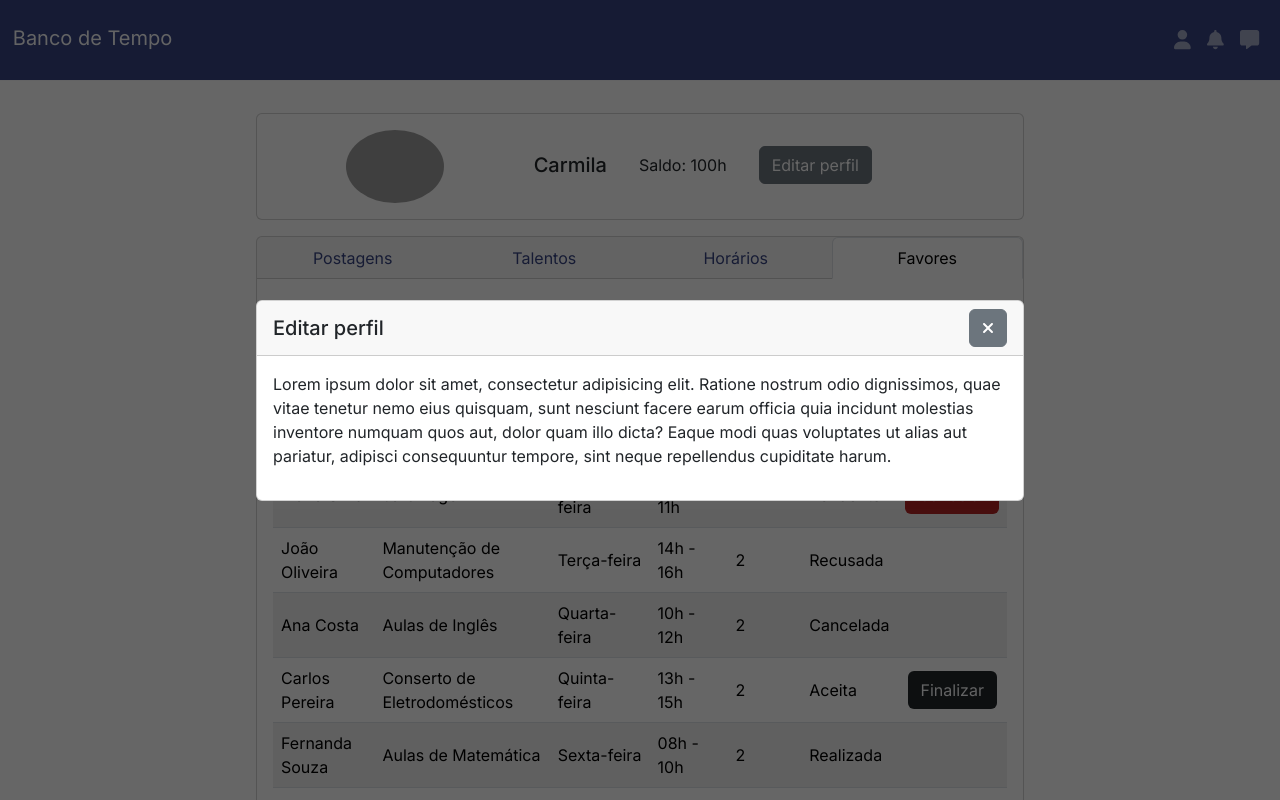
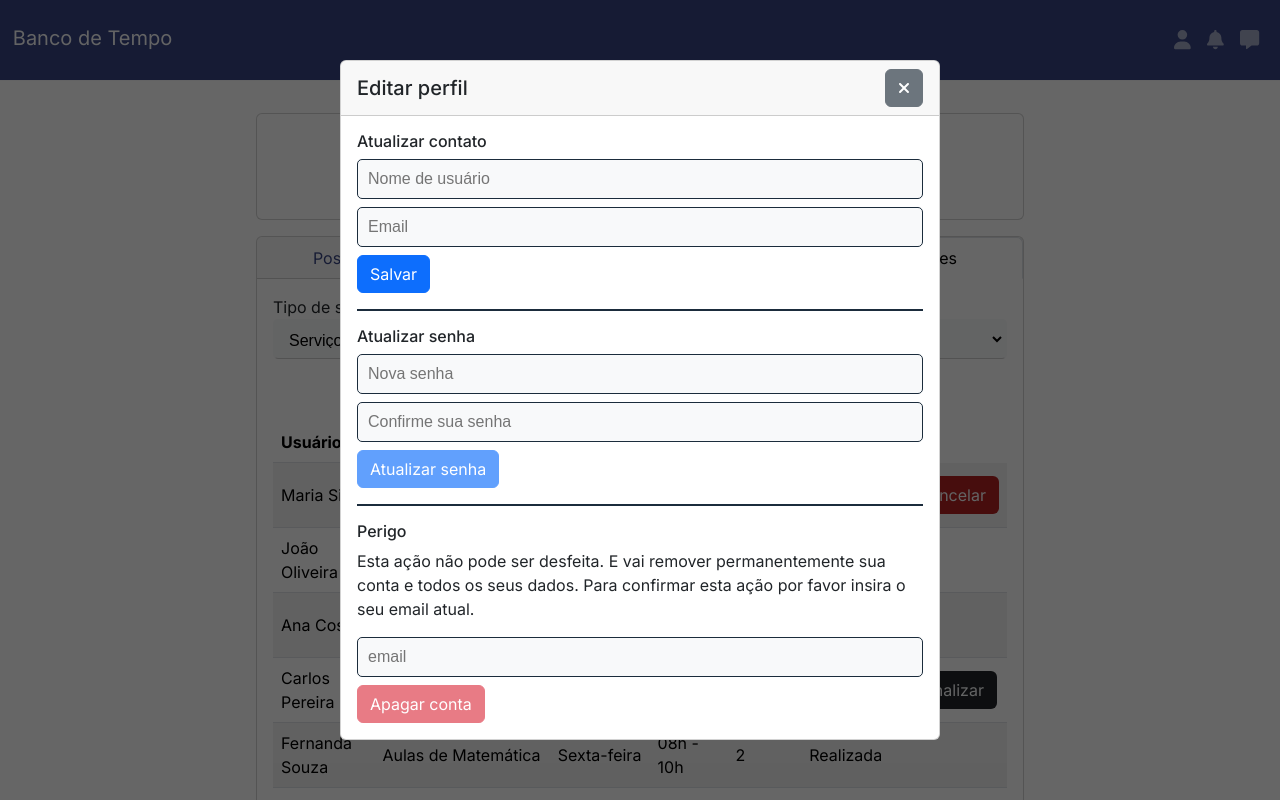
Before and after one commit to JorderGomes/banco-de-tempo-front, an Angular app: page /profile in a window 1280 px wide. Shown: the top 800 px of the page. Built offline with nearby package versions, Linux system fonts and the light colour scheme; grey boxes are pictures that could not be loaded.

Commit message:
feat: delete account and update password

```diff
--- a/src/app/components/pages/landing/landing.component.html
+++ b/src/app/components/pages/landing/landing.component.html
@@ -54,7 +54,8 @@
                                 name=""
                                 id="" class="bank-input"
                                 placeholder="Nome"
-                                formControlName="name">
+                                formControlName="name"
+                                autocomplete="username">
 
                                 <input
                                 type="email"
--- a/src/app/components/popup-canva/popup-canva.component.css
+++ b/src/app/components/popup-canva/popup-canva.component.css
@@ -10,3 +10,7 @@
     background-color: rgba(0, 0, 0, 0.6);
     z-index: 100;
 }
+
+#popup-canva .popup-wrap {
+    width: 100%;
+}
--- a/src/app/components/popup-canva/popup-canva.component.html
+++ b/src/app/components/popup-canva/popup-canva.component.html
@@ -1,3 +1,7 @@
 <div id="popup-canva">
-    <app-popup-edit-profile *ngIf="currentPopup==='edit-profile'" (closePopup)="onClose()"></app-popup-edit-profile>
+    <app-popup-edit-profile
+        *ngIf="currentPopup==='edit-profile'"
+        (closePopup)="onClose()"
+        class="popup-wrap">
+    </app-popup-edit-profile>
 </div>
--- a/src/app/components/popup-edit-profile/popup-edit-profile.component.css
+++ b/src/app/components/popup-edit-profile/popup-edit-profile.component.css
@@ -1,6 +1,7 @@
 #edit-profile {
     min-width: 300px;
     width: 60%;
+    max-width: 600px;
     margin: auto;
 }
 
@@ -14,3 +15,16 @@
 .card-header h5 {
     margin-bottom: 0;
 }
+
+.update-box .bank-input {
+    border: solid 0.5px var(--bank-bg-dark-color);
+    margin-bottom: 0.5rem;
+}
+
+.divider {
+    height: 0;
+    width: 100%;
+    border: solid 0.1px var(--bank-bg-dark-color);
+    display: block;
+    margin: 1rem 0;
+}
--- a/src/app/components/popup-edit-profile/popup-edit-profile.component.html
+++ b/src/app/components/popup-edit-profile/popup-edit-profile.component.html
@@ -6,8 +6,31 @@
         </button>
     </div>
     <div class="card-body">
-        <p>
-            Lorem ipsum dolor sit amet, consectetur adipisicing elit. Ratione nostrum odio dignissimos, quae vitae tenetur nemo eius quisquam, sunt nesciunt facere earum officia quia incidunt molestias inventore numquam quos aut, dolor quam illo dicta? Eaque modi quas voluptates ut alias aut pariatur, adipisci consequuntur tempore, sint neque repellendus cupiditate harum.
-        </p>
+        <div id="user-data" class="update-box">
+            <h6>Atualizar contato</h6>
+            <input type="text" placeholder="Nome de usuário" id="" class="bank-input">
+            <input type="email" placeholder="Email" id="" class="bank-input" >
+            <button class="btn btn-primary">Salvar</button>
+        </div>
+        <span class="divider"></span>
+        <div id="user-password" class="update-box">
+            <h6>Atualizar senha</h6>
+            <input (input)="verifyNewPassword()" type="password" [(ngModel)]="newPassword" placeholder="Nova senha" id="" class="bank-input" autocomplete="new-password">
+            <input (input)="verifyNewPassword()" type="password" [(ngModel)]="confirmPassword" placeholder="Confirme sua senha" id="" class="bank-input" autocomplete="new-password">
+            <button class="btn btn-primary" [disabled]="!passwordConfirmed" (click)="updatePassword()">
+                Atualizar senha
+            </button>
+        </div>
+        <span class="divider"></span>
+        <div class="update-box">
+            <h6>Perigo</h6>
+            <p>
+                Esta ação não pode ser desfeita. E vai remover permanentemente sua conta e todos os seus dados. Para confirmar esta ação por favor insira o seu email atual.
+            </p>
+            <input type="email" [(ngModel)]="userEmail" placeholder="email" id="user-email" class="bank-input" (input)="verifyEmail($event)">
+            <button class="btn btn-danger" [disabled]="!emailValid" (click)="deleteAccount()">
+                Apagar conta
+            </button>
+        </div>
     </div>
 </div>
--- a/src/app/components/popup-edit-profile/popup-edit-profile.component.ts
+++ b/src/app/components/popup-edit-profile/popup-edit-profile.component.ts
@@ -1,5 +1,7 @@
 import { Component, EventEmitter, Output} from '@angular/core';
 import { faClose } from '@fortawesome/free-solid-svg-icons';
+import { User } from '../../interfaces/entities/user';
+import { UserService } from '../../services/api/user.service';
 
 @Component({
   selector: 'app-popup-edit-profile',
@@ -10,9 +12,42 @@ export class PopupEditProfileComponent {
 
   @Output() closePopup = new EventEmitter<void>();
   faClose = faClose;
+  currentUser: User = this.userService.getLocalUser()!;
+
+  emailValid: boolean = false;
+  userEmail: string = "";
+
+  passwordConfirmed: boolean = false;
+  newPassword: string = "";
+  confirmPassword: string = "";
+
+  constructor(public userService: UserService){}
+
+  ngOnInit(){
+
+  }
 
   onClickClose() {
     this.closePopup.emit();
   }
 
+  verifyEmail(e: Event): void {
+    this.emailValid = this.userEmail === this.currentUser.email;
+  }
+
+  verifyNewPassword(){
+    this.passwordConfirmed = (this.newPassword === this.confirmPassword) && (this.newPassword !== "");
+  }
+
+  async deleteAccount() {
+    await this.userService.removeUser(this.currentUser.id!).subscribe();
+    this.userEmail = "";
+  }
+
+  async updatePassword(){
+    await this.userService.updatePassword(this.currentUser.id!, this.newPassword).subscribe();
+    this.newPassword = "";
+    this.confirmPassword = "";
+  }
+
 }
--- a/src/app/services/api/user.service.ts
+++ b/src/app/services/api/user.service.ts
@@ -2,7 +2,7 @@ import { Injectable } from '@angular/core';
 import { User } from '../../interfaces/entities/user';
 import { StorageService } from '../storage.service';
 import { environment } from '../../../environments/environment';
-import { HttpClient } from '@angular/common/http';
+import { HttpClient, HttpParams } from '@angular/common/http';
 import { lastValueFrom, Observable, tap } from 'rxjs';
 
 
@@ -34,8 +34,9 @@ export class UserService {
     return this.http.get<User>(`${this.apiResourceUrl}/${id}`);
   }
 
-  remove(id: number){
-    return this.http.delete<User>(`${this.apiResourceUrl}/${id}`);
+  removeUser(id: number){
+    const url = `${this.apiResourceUrl}/${id}`;
+    return this.http.delete(url);
   }
 
   editUser(newUser: User): Observable<User> {
@@ -43,12 +44,20 @@ export class UserService {
     return this.http.put<User>(url, newUser);
   }
 
+  updatePassword(id: number, newPassword: string){
+    const url = `${this.apiResourceUrl}/${id}/update-password`;
+    let params = new HttpParams();
+    params = params.append("newPassword", newPassword);
+    return this.http.patch(url, { params });
+  }
+
   private setLocalUser (user:User){
     this.localStorage.setItem(this.userKey, user);
   }
 
   public getLocalUser() {
-    return this.localStorage.getItem(this.userKey);
+    // user: User = this.localStorage.getItem<User>();
+    return this.localStorage.getItem<User>(this.userKey);
   }
 
 }
--- a/src/app/services/storage.service.ts
+++ b/src/app/services/storage.service.ts
@@ -8,14 +8,23 @@ export class StorageService {
 
     // Salvar objeto no localStorage
     setItem(key: string, value: any): void {
-      const jsonString = JSON.stringify(value);
-      localStorage.setItem(key, jsonString);
+      if (typeof localStorage !== 'undefined') {
+        const jsonString = JSON.stringify(value);
+        localStorage.setItem(key, jsonString);
+      } else {
+        console.error('localStorage is not available.');
+      }
     }
 
     // Recuperar objeto do localStorage
     getItem<T>(key: string): T | null {
-      const jsonString = localStorage.getItem(key);
-      return jsonString ? JSON.parse(jsonString) : null;
+      if (typeof localStorage !== 'undefined') {
+        const jsonString = localStorage.getItem(key);
+        return jsonString ? JSON.parse(jsonString) : null;
+      } else {
+        // console.error('localStorage is not available.');
+        return null;
+      }
     }
 
     // Remover item do localStorage
```
